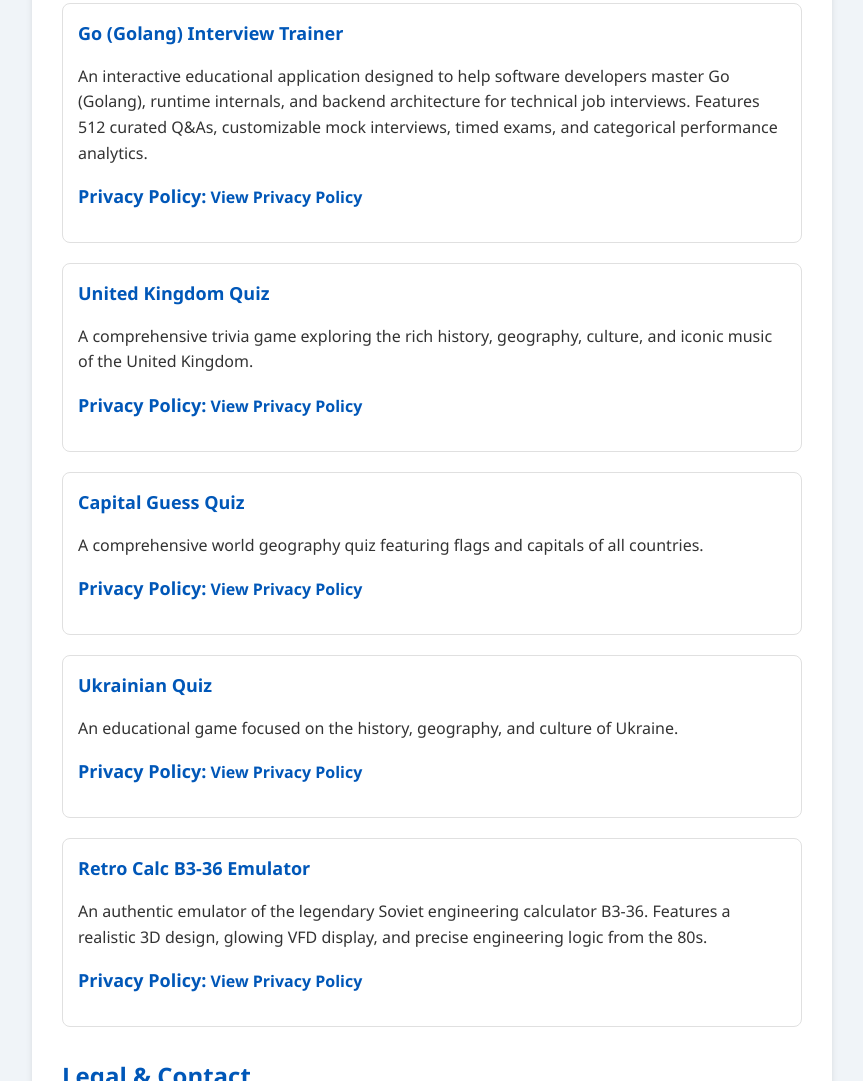
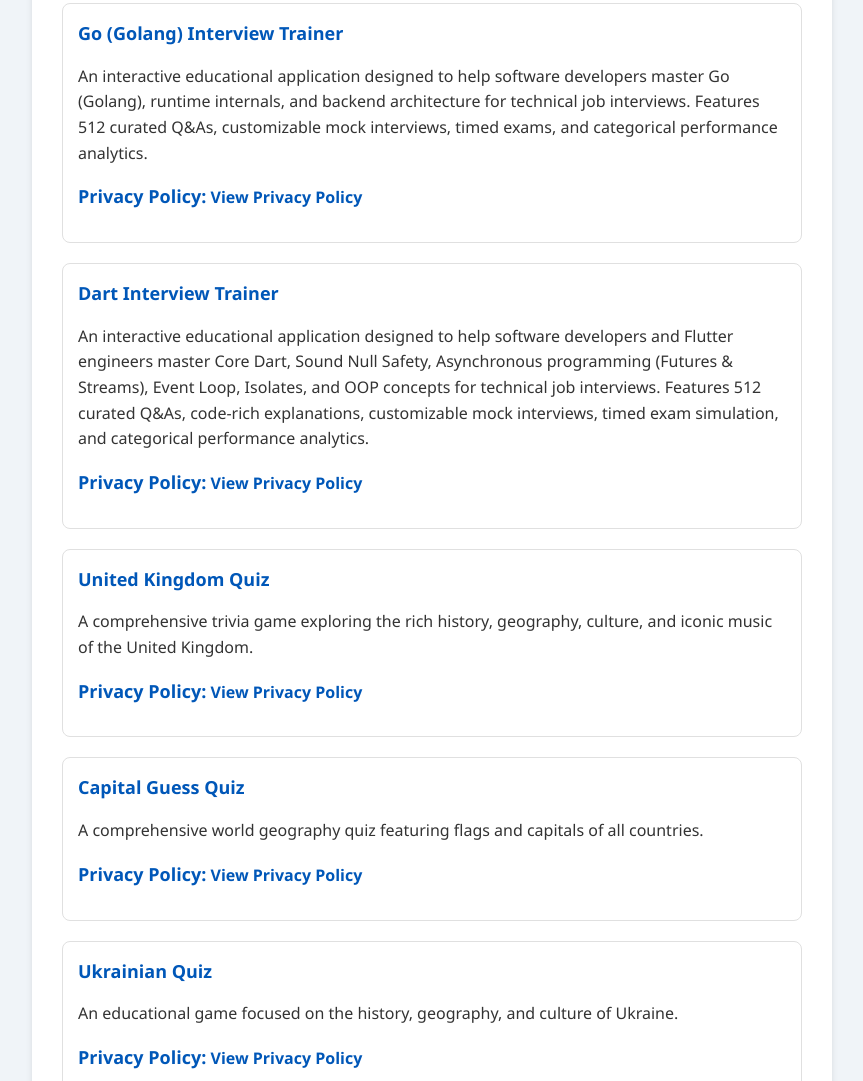
Before and after one commit to Leon68-dev/Leon68-dev.github.io, a plain HTML site: page index.html in a window 1280 px wide. Shown: the part 2824-3905 px from the top of the page, without its empty margins (208-1071 px from the left). Drawn offline with Linux system fonts and the light colour scheme.

Commit message:
changing (cmd)

```diff
--- a/index.html
+++ b/index.html
@@ -169,6 +169,14 @@
 
     <div class="app-card">
         <div>
+            <strong>Dart Interview Trainer</strong>
+            <p>An interactive educational application designed to help software developers and Flutter engineers master Core Dart, Sound Null Safety, Asynchronous programming (Futures & Streams), Event Loop, Isolates, and OOP concepts for technical job interviews. Features 512 curated Q&As, code-rich explanations, customizable mock interviews, timed exam simulation, and categorical performance analytics.</p>
+            <p><strong>Privacy Policy:</strong> <a href="privacy-policy.html">View Privacy Policy</a></p>
+        </div>
+    </div>
+
+    <div class="app-card">
+        <div>
             <strong>United Kingdom Quiz</strong>
             <p>A comprehensive trivia game exploring the rich history, geography, culture, and iconic music of the United Kingdom.</p>
             <p><strong>Privacy Policy:</strong> <a href="privacy-policy.html">View Privacy Policy</a></p>
```
